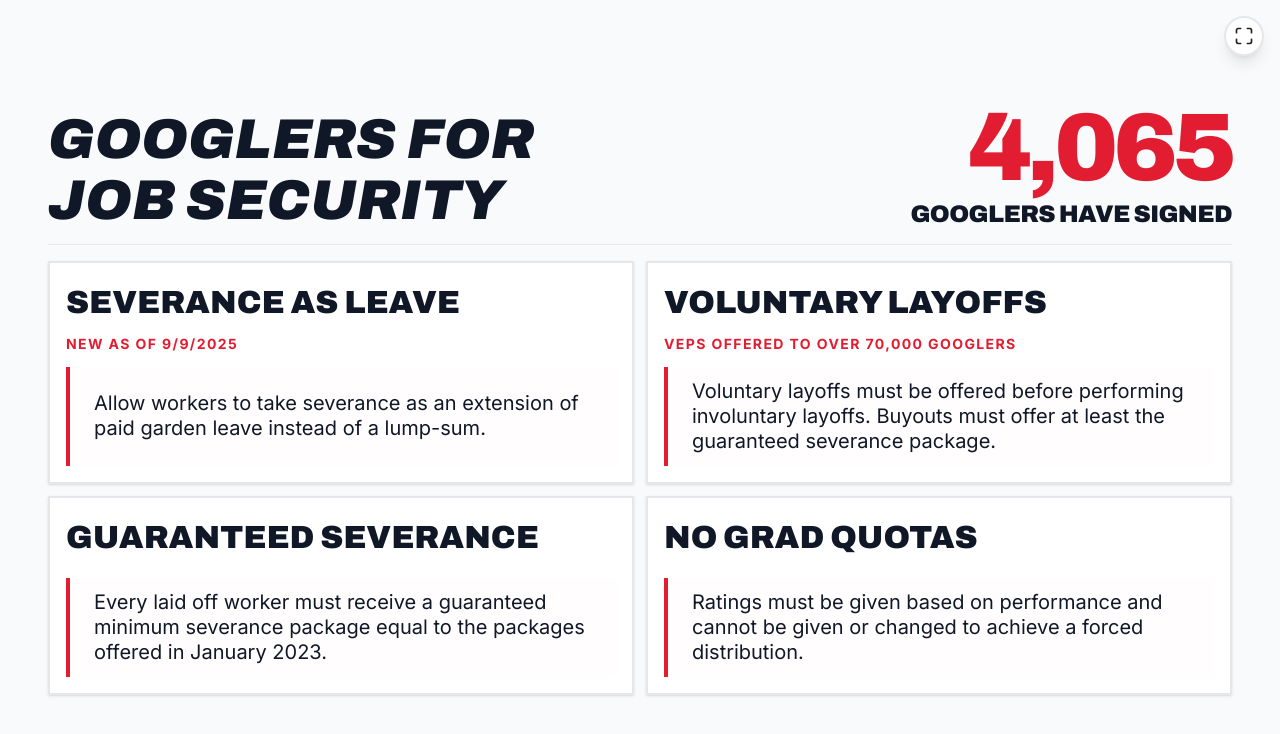
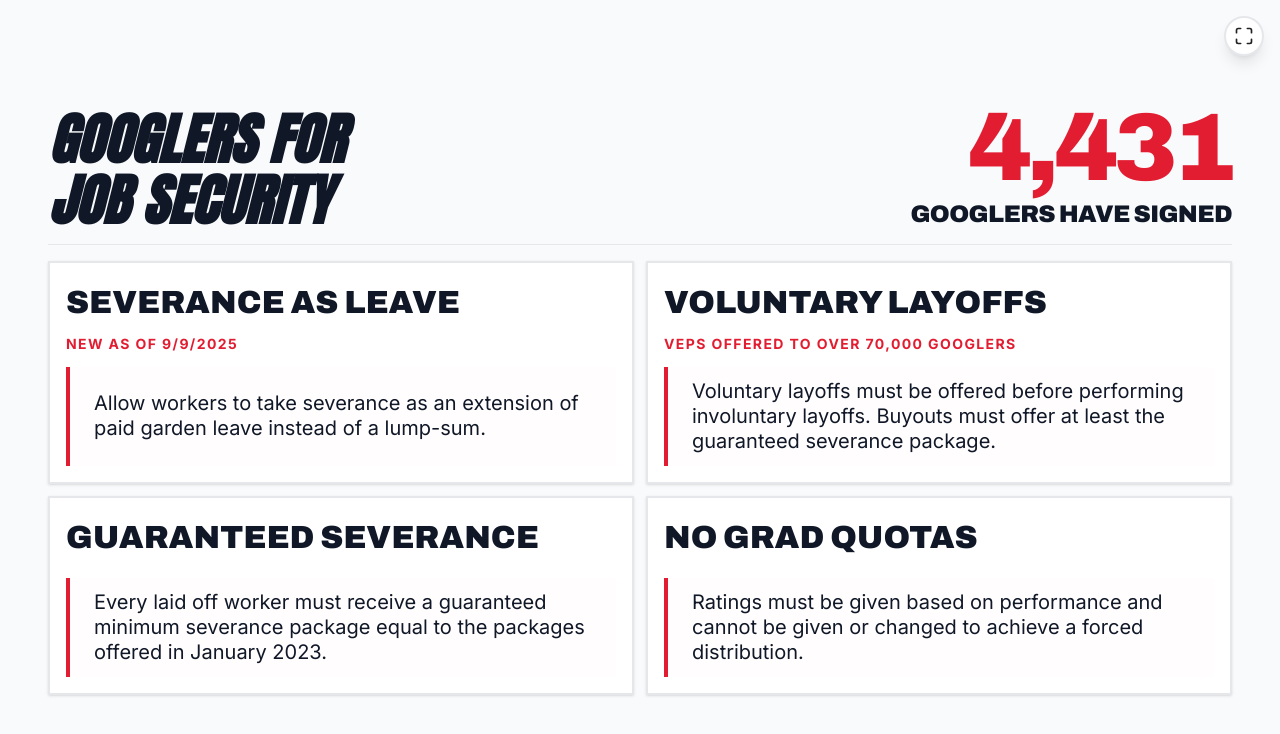
Before and after one commit to pmlamotte/g4js-attract, a React (Vite) app: page / in a window 1280 px wide. Shown: the top 734 px of the page. Built offline with nearby package versions, Linux system fonts and the light colour scheme.

Commit message:
Update signature count to 4431 and change main heading font to Anton

```diff
--- a/src/App.tsx
+++ b/src/App.tsx
@@ -116,12 +116,12 @@
         {/* Enhanced Counter Section */}
         <div className="flex flex-col md:flex-row justify-between items-center md:items-end border-b border-gray-200" style={{ marginBottom: '2dvh', paddingBottom: '1.5dvh' }}>
           <div className="mb-4 md:mb-0 text-center md:text-left">
-            <h1 className="font-display font-black italic text-gray-900 uppercase tracking-normal leading-[1.1]" style={{ fontSize: 'clamp(2rem, 7dvh, 5.5rem)' }}>
+            <h1 className="font-anton font-black italic text-gray-900 uppercase tracking-normal leading-[1.1]" style={{ fontSize: 'clamp(2rem, 7dvh, 5.5rem)' }}>
               Googlers For <br />
               Job Security
             </h1>
           </div>
-          <SignatureCounter value={4065} />
+          <SignatureCounter value={4431} />
         </div>
 
         {/* The Asks Section - Compact 2x2 Grid */}
--- a/src/index.css
+++ b/src/index.css
@@ -1,8 +1,9 @@
-@import url('https://fonts.googleapis.com/css2?family=Archivo:ital,wght@0,400;0,700;0,900;1,900&family=Inter:wght@400;500;600;700&display=swap');
+@import url('https://fonts.googleapis.com/css2?family=Archivo:ital,wght@0,400;0,700;0,900;1,900&family=Anton&family=Inter:wght@400;500;600;700&display=swap');
 @import "tailwindcss";
 
 @theme {
   --font-sans: "Inter", ui-sans-serif, system-ui, sans-serif;
   --font-display: "Archivo", sans-serif;
+  --font-anton: "Anton", sans-serif;
   --color-awu-red: #e21d31;
 }
```
